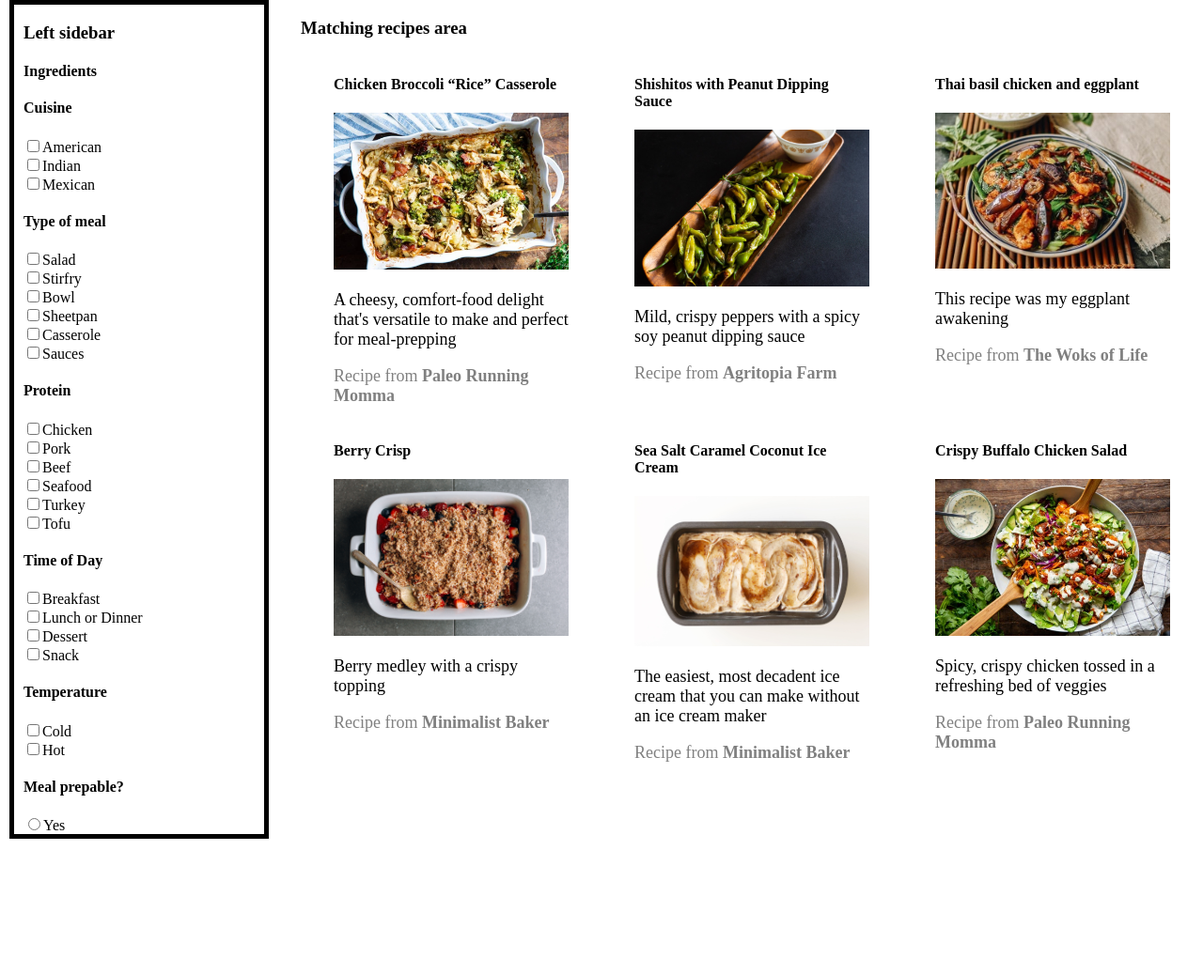
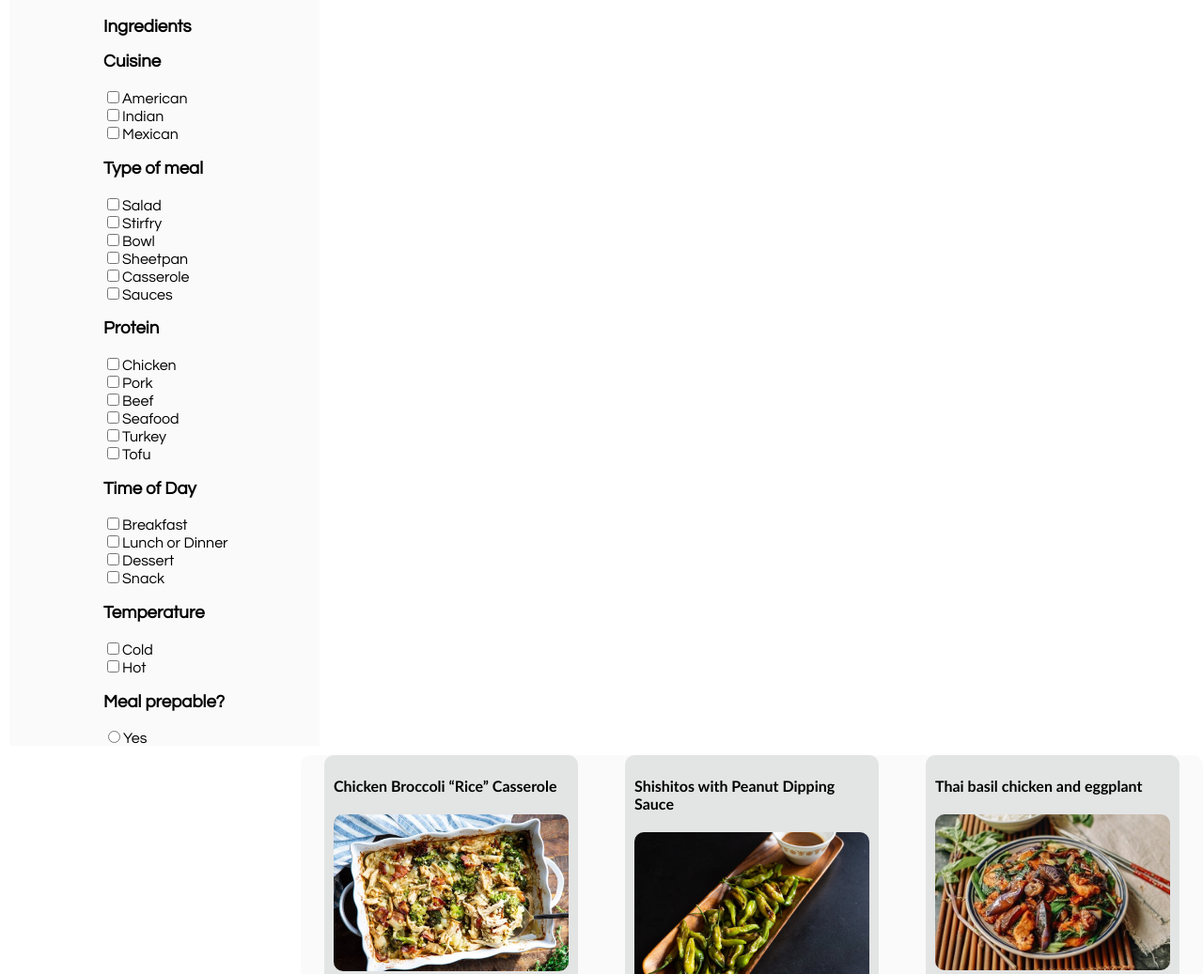
Before and after one commit to jordann88/mega-nomz, a plain HTML site: page index.html in a window 1280 px wide. Shown: the part 800-1837 px from the top of the page at 94% size. Before the commit the page ends 1703 px from the top, so only its background shows below. Drawn offline with Linux system fonts and the light colour scheme.

Commit message:
adding styling

```diff
--- a/index.html
+++ b/index.html
@@ -7,6 +7,10 @@
         <meta name="description" content="Need a recipe idea? Check out the Mega Nomz database! All tested, all delicious. Organized and ready to find. Nom nom nom.">
         <title>Mega Nomz | Jordan's Favorite Recipes</title>
         <link rel="stylesheet" href="style.css">
+
+        <link rel="preconnect" href="https://fonts.googleapis.com">
+        <link rel="preconnect" href="https://fonts.gstatic.com" crossorigin>
+        <link href="https://fonts.googleapis.com/css2?family=Cormorant:wght@300;400&family=Handlee&display=swap" rel="stylesheet">
 
     </head>
 
@@ -29,11 +33,10 @@
         <main>
             <section id="sidebar">
                 <div>
-                    <h3>Left sidebar</h3>
-                    <h4>Ingredients</h4>
+                    <h3>Ingredients</h3>
                     <div>
-                        <h4>Cuisine</h4>
-                        <form class="">
+                        <h3>Cuisine</h3>
+                        <form class="recipe-search-options">
                             <div class="">
                                 <input type="checkbox" name="type" id="american"
                                 <label for="american" class="">American</label>
@@ -51,8 +54,8 @@
                     </div>
 
                     <div>
-                        <h4>Type of meal</h4>
-                        <form class="">
+                        <h3>Type of meal</h3>
+                        <form class="recipe-search-options">
                             <div class="">
                                 <input type="checkbox" name="type" id="salad"
                                 <label for="salad" class="">Salad</label>
@@ -82,8 +85,8 @@
                     </div>
 
                     <div>
-                        <h4>Protein</h4>
-                        <form class="">
+                        <h3>Protein</h3>
+                        <form class="recipe-search-options">
                             <div class="">
                                 <input type="checkbox" name="type" id="chicken"
                                 <label for="chicken" class="">Chicken</label>
@@ -113,8 +116,8 @@
                     </div>
 
                     <div>
-                        <h4>Time of Day</h4>
-                        <form class="">
+                        <h3>Time of Day</h3>
+                        <form class="recipe-search-options">
                             <div class="">
                                 <input type="checkbox" name="type" id="breakfast"
                                 <label for="breakfast" class="">Breakfast</label>
@@ -135,8 +138,8 @@
                     </div>
 
                     <div>
-                        <h4>Temperature</h4>
-                        <form class="">
+                        <h3>Temperature</h3>
+                        <form class="recipe-search-options">
                             <div class="">
                                 <input type="checkbox" name="type" id="cold"
                                 <label for="cold" class="">Cold</label>
@@ -149,8 +152,8 @@
                     </div>
 
                     <div>
-                        <h4>Meal prepable?</h4>
-                        <form class="">
+                        <h3>Meal prepable?</h3>
+                        <form class="recipe-search-options">
                             <div class="">
                                 <input type="radio" name="type" id="prepable"
                                 <label for="prepable" class="">Yes</label>
@@ -162,7 +165,6 @@
 
             <section id="recipe-cards">
                 <div>
-                    <h3>Matching recipes area</h3>
                     <div class="recipe-card-grid"></div>
                 </div>
             </section>
--- a/style.css
+++ b/style.css
@@ -16,17 +16,44 @@ button {
     box-shadow:0 0 15px 4px rgba(0,0,0,0.06);
 }
 
-
-#sidebar {
-    width: 20%;
-    margin: 0px 10px 10px;
-    padding-left: 10px;
-    float: left;
-    border: 5px solid black;
+h1 {
+    Font-family: Optima, Segoe, Segoe UI, Candara, Calibri, Arial, sans-serif;
 }
 
-#sidebar h4 {
-    font-family: ;
+h2 {
+    Font-family: Optima, Segoe, Segoe UI, Candara, Calibri, Arial, sans-serif;
+}
+
+h4 {
+    Font-family: Optima, Segoe, Segoe UI, Candara, Calibri, Arial, sans-serif;
+}
+
+.recipe-search-options {
+    Font-family: Century Gothic, CenturyGothic, AppleGothic, sans-serif;
+}
+
+p {
+    Font-family: Century Gothic, CenturyGothic, AppleGothic, sans-serif;
+}
+
+button {
+    Font-family: Century Gothic, CenturyGothic, AppleGothic, sans-serif;
+    font-weight: bold;
+}
+
+
+
+/* SIDEBAR  */
+#sidebar {
+    width: 18%;
+    margin: 0px 10px 10px;
+    padding-left: 100px;
+    float: left;
+    background-color:rgb(250, 250, 250);
+}
+
+#sidebar h3 {
+    Font-family: Century Gothic, CenturyGothic, AppleGothic, sans-serif;
 }
 
 #recipe-cards {
@@ -45,30 +72,32 @@ button {
     display: flex;
     flex-wrap: wrap;
     justify-content: space-around;
+    background-color:rgb(250, 250, 250);
+    border-radius: 10px;
 }
 
 .card {
     max-width: 250px;
-}
-
-.card p {
-    font-size: 18px;
+    background-color: rgb(227, 228, 228);
+    border-radius: 10px;
+    padding: 1px 10px 10px 10px;
 }
 
 
 .recipe-card-image {
     max-width: 250px;
+    border-radius: 10px;
 }
 
 .recipe-card-source {
     font-size: 12px;
-    color: grey;
+    color: rgb(57, 56, 56);
     text-decoration: none;
 }
 
 .recipe-card-source a {
     text-decoration: none;
-    color: grey;
+    color: rgb(57, 56, 56);
     font-weight: bold;
 }
 
```
